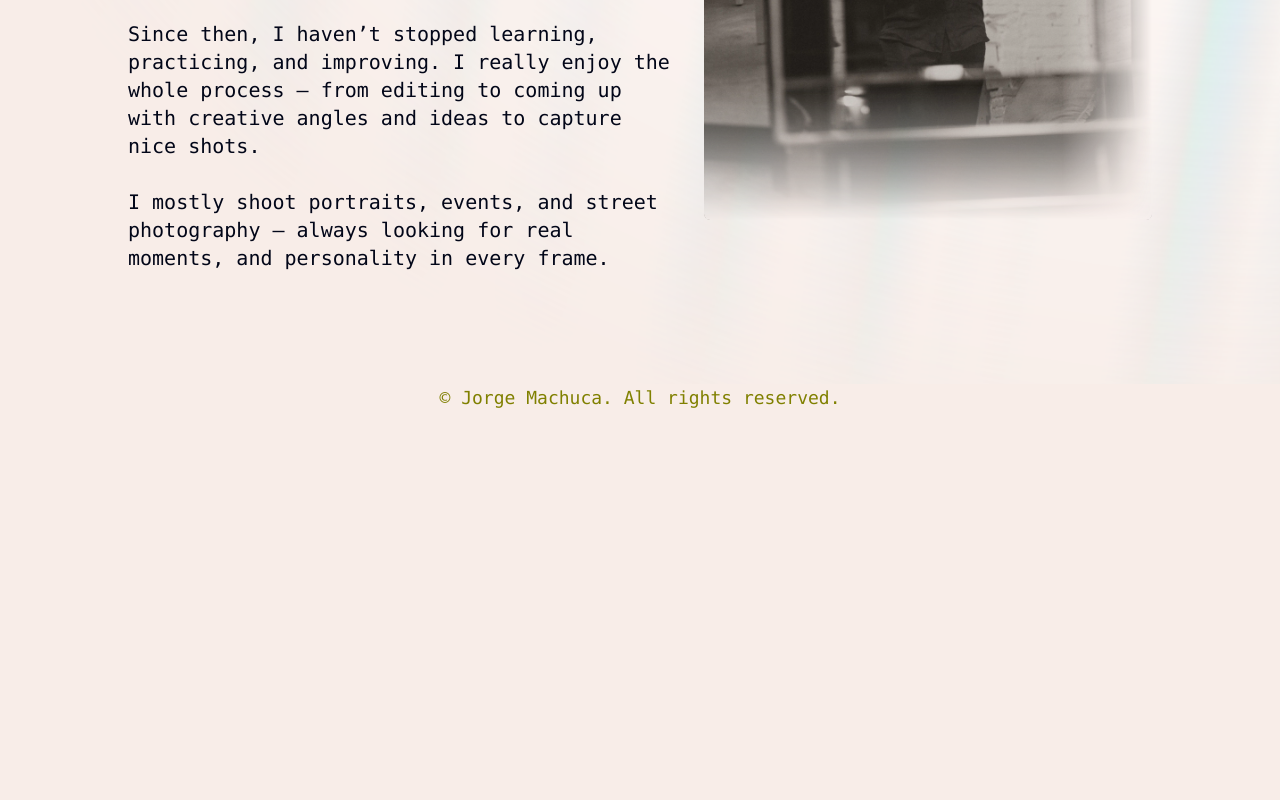
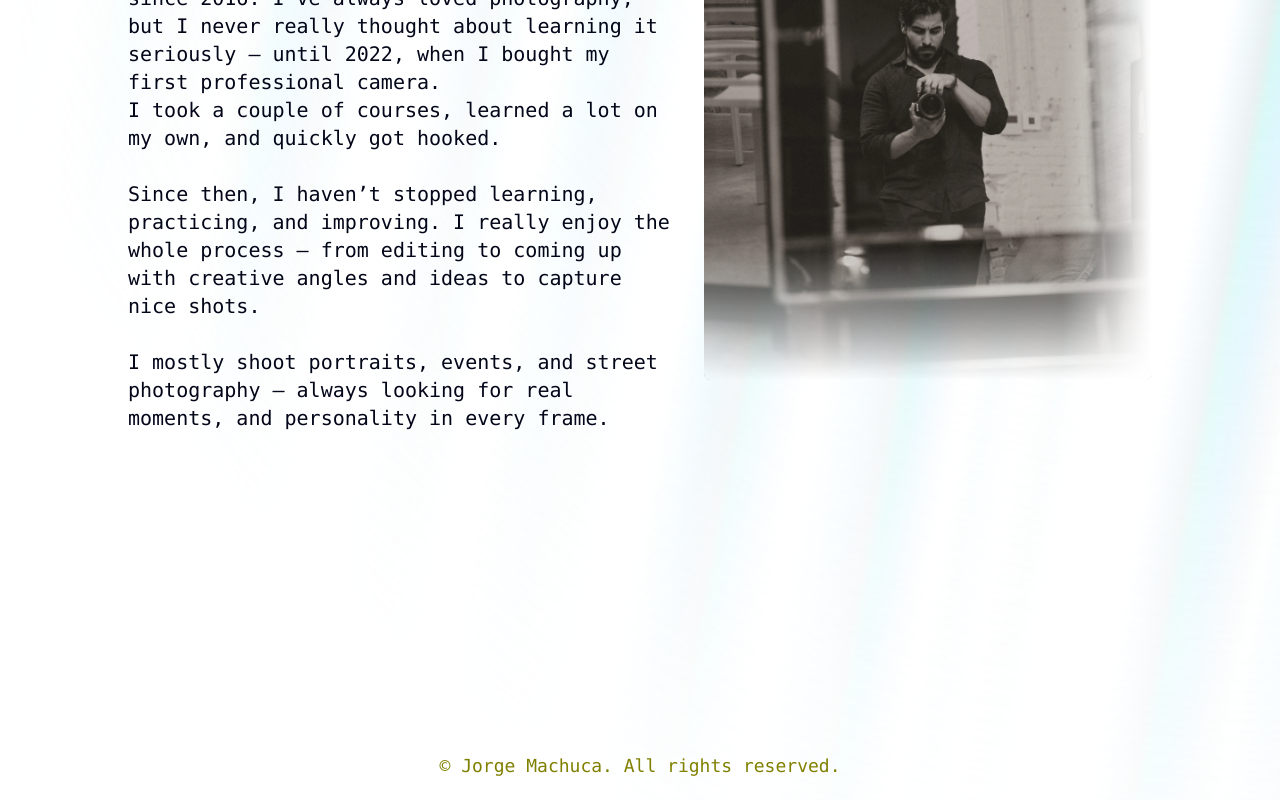
Before and after one commit to Machvca/portfoliophotos, a Next.js app: page /about in a window 1280 px wide. Shown: the part 600-1400 px from the top of the page. Before the commit the page ends 1020 px from the top, so only its background shows below. Built offline with nearby package versions, Linux system fonts and the light colour scheme.

Commit message:
paddings about me contact me

```diff
--- a/app/about/page.tsx
+++ b/app/about/page.tsx
@@ -8,7 +8,7 @@ import { AuroraBackground } from "../components/ui/aurora-background";
 function Page() {
   return (
     <AuroraBackground>
-      <section className="mt-24 md:mt-24 pb-28 flex flex-col md:flex-row items-center justify-between gap-8 md:px-20 z-30 max-w-7xl mx-12">
+      <section className="mt-24 md:mt-64 h-full pb-28 md:pb-92 flex flex-col md:flex-row items-center justify-between gap-8 md:px-20 z-30 max-w-7xl mx-12">
         <motion.div
           initial={{ opacity: 0.0, y: 40 }}
           whileInView={{ opacity: 1, y: 0 }}
@@ -23,15 +23,17 @@ function Page() {
             ABOUT ME
           </h1>
           <p className=" text-xs md:text-lg lg:text-xl mt-4 text-slate-950 font-mono">
-            I&apos;m a photographer from a small town in southern Mexico, now living
-            in Barcelona since 2016. I&apos;ve always loved photography, but I never
-            really thought about learning it seriously – until 2022, when I
-            bought my first professional camera.<br/> I took a couple of courses,
-            learned a lot on my own, and quickly got hooked. <br /><br/> Since then, I
-            haven’t stopped learning, practicing, and improving. I really enjoy the whole process – from editing to
-            coming up with creative angles and ideas to capture nice shots. <br /> <br/>I mostly shoot portraits, events, and
-            street photography – always looking for real moments,
-            and personality in every frame.
+            I&apos;m a photographer from a small town in southern Mexico, now
+            living in Barcelona since 2016. I&apos;ve always loved photography,
+            but I never really thought about learning it seriously – until 2022,
+            when I bought my first professional camera.
+            <br /> I took a couple of courses, learned a lot on my own, and
+            quickly got hooked. <br />
+            <br /> Since then, I haven’t stopped learning, practicing, and
+            improving. I really enjoy the whole process – from editing to coming
+            up with creative angles and ideas to capture nice shots. <br />{" "}
+            <br />I mostly shoot portraits, events, and street photography –
+            always looking for real moments, and personality in every frame.
           </p>
         </motion.div>
         <Image
--- a/app/components/ui/aurora-background.tsx
+++ b/app/components/ui/aurora-background.tsx
@@ -17,7 +17,7 @@ export const AuroraBackground = ({
     <main>
       <div
         className={cn(
-          "transition-bg  relative flex h-f-screen flex-col items-center justify-center bg-transparent text-verde-oliva",
+          "transition-bg  relative flex h-full flex-col items-center justify-center bg-transparent text-verde-oliva",
           className
         )}
         {...props}
--- a/app/contact/page.tsx
+++ b/app/contact/page.tsx
@@ -60,7 +60,7 @@ export default function ContactPage() {
   };
 
   return (
-    <main className="bg-gradient-to-br from-terracota/15 via-terracota/30 to-terracota min-h-screen flex flex-col">
+    <main className="bg-gradient-to-br from-terracota/15 via-terracota/30 to-terracota min-h-screen flex flex-col h-full">
       <section className="flex flex-col items-center justify-center px-4 mx-6 md:mx-0 py-32 md:px-8 -mt-10 md:-mt-0 animate-fade-in-up ">
         <div className="w-full max-w-2xl bg-terracota/15 rounded-2xl shadow-2xl p-8  ">
           <h2 className="text-4xl md:text-7xl font-medium mb-6 text-terracota text-center">
--- a/app/layout.tsx
+++ b/app/layout.tsx
@@ -28,10 +28,10 @@ export default function RootLayout({
   return (
     <html lang="en" className="scroll-smooth">
       <body
-        className={`${roboto.variable} font-mono antialiased flex flex-col min-h-screen bg-terracota/10`}
+        className={`${roboto.variable} font-mono antialiased flex flex-col min-h-screen `}
       >
         <Navbar />
-        <main className="grow">{children}</main>
+        <main className="">{children}</main>
         <Footer />
       </body>
     </html>
--- a/app/sections/Footer.jsx
+++ b/app/sections/Footer.jsx
@@ -1,6 +1,6 @@
 export default function Footer() {
   return (
-    <footer className=" bottom-0 left-0 right-0 inset-0 z-30 w-full  pb-2 text-verde-oliva bg-transparent text-center  text-xs sm:text-lg ">
+    <footer className=" bottom-0 left-0 right-0 inset-0 z-0 w-full -mt-8 md:-mt-12  pb-2 text-verde-oliva bg-transparent text-center   text-xs md:text-lg ">
       © Jorge Machuca. All rights reserved.
     </footer>
   );
--- a/app/sections/Hero.tsx
+++ b/app/sections/Hero.tsx
@@ -35,7 +35,7 @@ export function Hero() {
   ];
 
   return (
-    <section className="relative w-full overflow-hidden md:px-24 mb-8">
+    <section className="relative w-full overflow-hidden md:px-24  bg-terracota/15">
       <div
         className={cn(
           "absolute inset-0 h-full",
```
